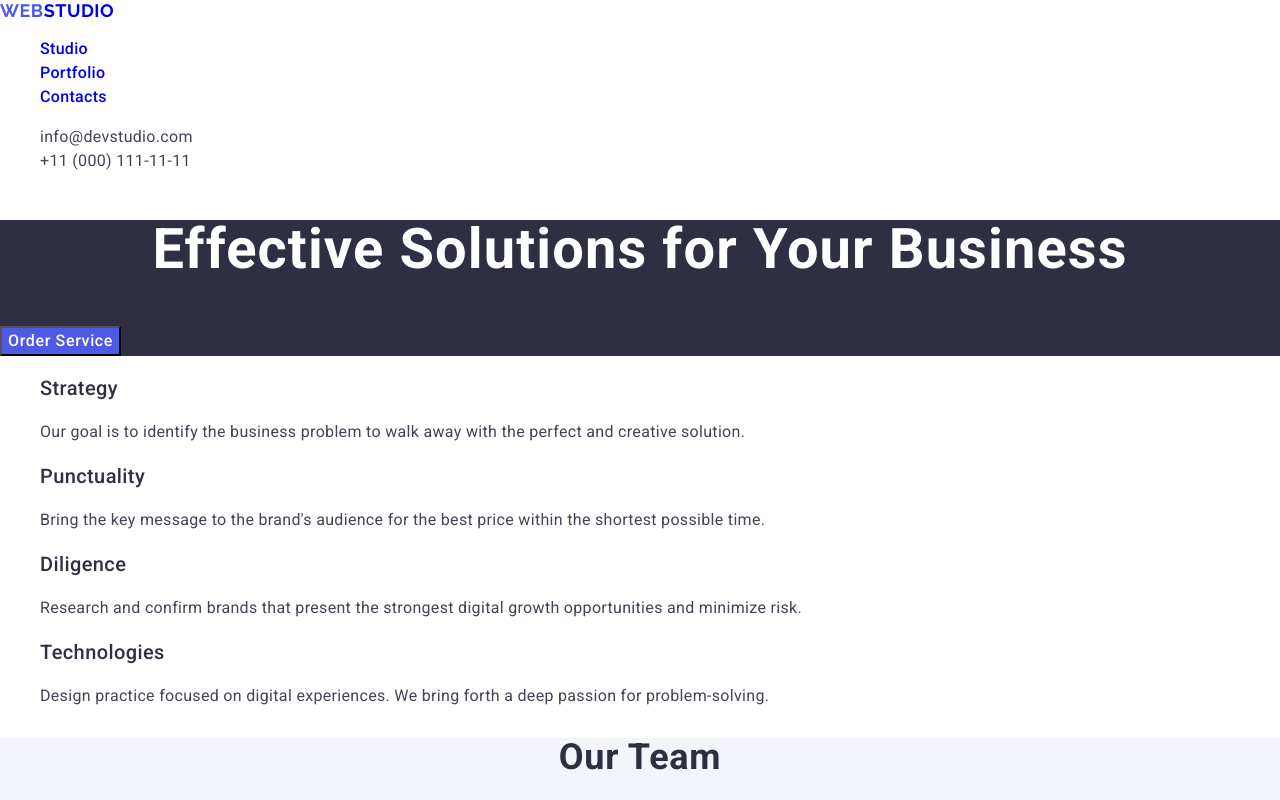
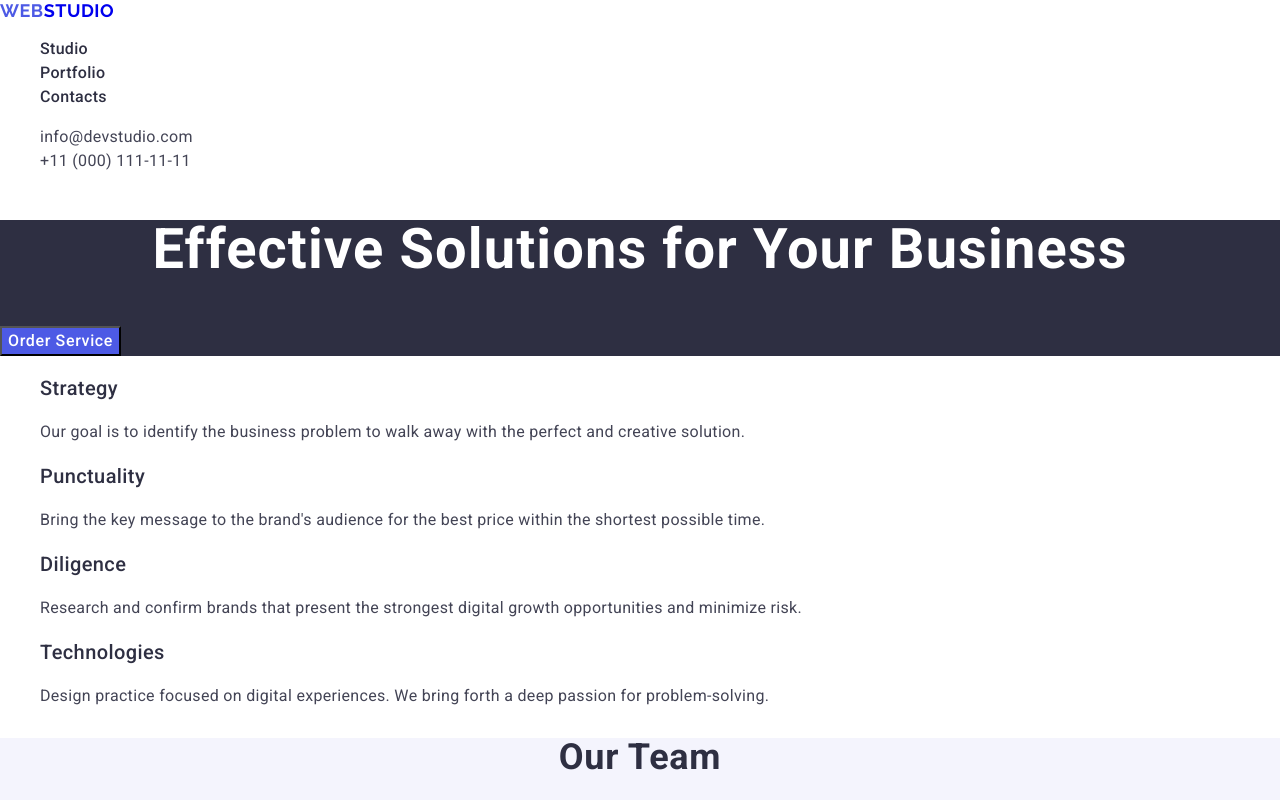
Before and after one commit to Anna-Velter/goit-markup-hw-02, a plain HTML site: page index.html in a window 1280 px wide. Shown: the top 800 px of the page. Drawn offline with nearby package versions, Linux system fonts and the light colour scheme.

Commit message:
goit-markup-hw-02

```diff
--- a/css/styles.css
+++ b/css/styles.css
@@ -34,7 +34,8 @@ a {text-decoration: none;}
 .header-list-link {font-weight: 500;
     font-size: 16px;
     line-height: 150%;
-    letter-spacing: 0.02em;}
+    letter-spacing: 0.02em;
+    color:#2e2f42;}
 .header-list-link:hover,
 .header-list-link:focus {color: #404bbf;}
 .header-address-link {font-style: normal;
```
